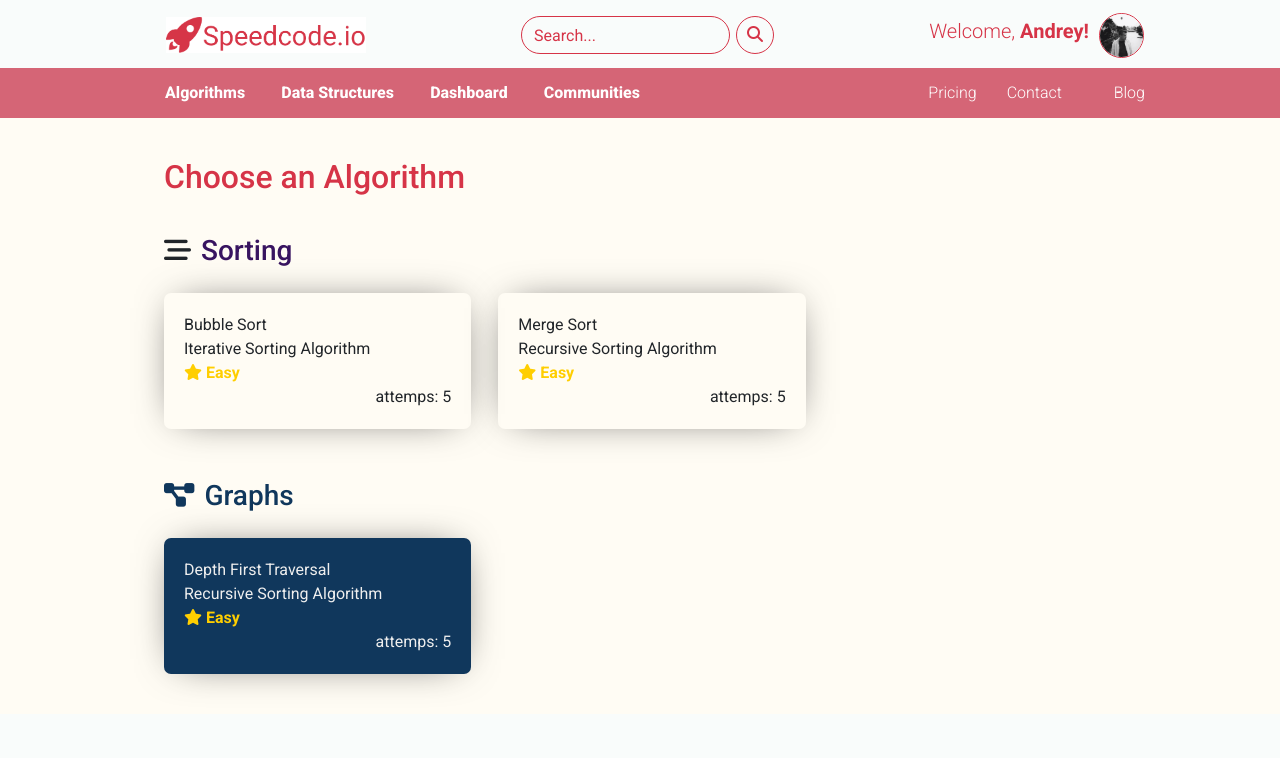
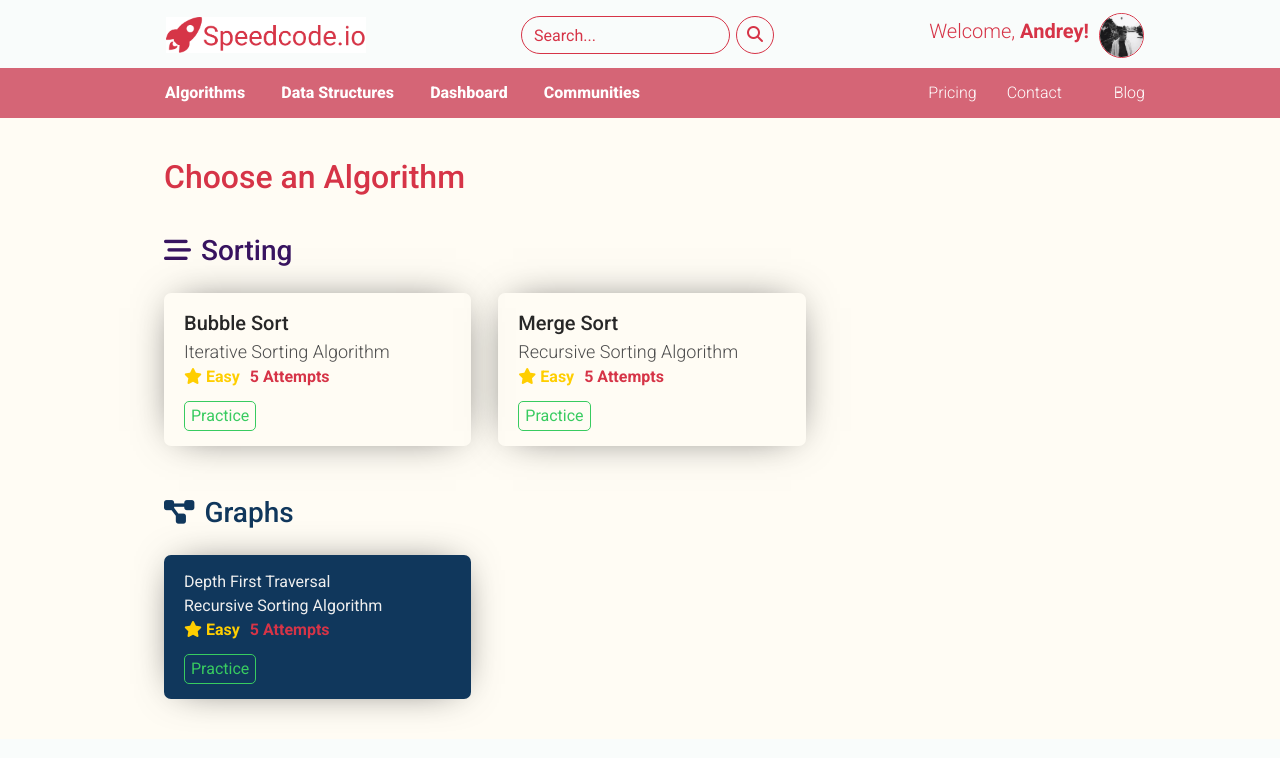
Before and after one commit to APNovichkov/SpeedCode.io, a React (Create React App) app: page /algorithms in a window 1280 px wide. Shown: the top 758 px of the page. Built offline with nearby package versions, Linux system fonts and the light colour scheme.

Commit message:
[add] Improved layout of card

```diff
--- a/src/App.css
+++ b/src/App.css
@@ -160,13 +160,18 @@ body {
 
 .overview-card {
   margin-right: 20px;
-  padding: 20px;
+  padding-left: 20px;
+  padding-right: 20px;
+  padding-top: 15px;
+  padding-bottom: 15px;
   border-radius: 7px;
   box-shadow: 0px 0px 40px -15px rgba(0,0,0,0.75);
 }
 
 .overview-card .attempts {
-  float: right;
+  padding-left: 10px;
+  font-weight: 600;
+  color: #d63447;
 }
 
 .stars-wrapper{
@@ -174,19 +179,33 @@ body {
   font-weight: 600;
 }
 
-/* Sorting */
+/* SORTING CARD */
 .overview-card-group.sorting .h3 {
   color: #381460;
 }
 
 .overview-card-group.sorting .icon {
-  /* color: #381460; */
+  color: #381460;
 }
 
 .overview-card .sorting {
   color: #27272727;
   border-color: #41186f;
-  /* background-color: #41186f; */
+  background-color: #ffffff;
+}
+
+.overview-card.sorting .overview-card-title{
+  font-weight: 500;
+  font-size: 20px;
+  color: #272727;
+  /* border-bottom: 2px solid #414141; */
+}
+
+.overview-card.sorting .overview-card-description {
+  font-weight: 300;
+  font-size: 18px;
+  color: #4d4d4d;
+
 }
 
 /* Graphs */
@@ -203,3 +222,25 @@ body {
   border-color: #10375c;
   background-color: #10375c;
 }
+
+.overview-card-buttons-wrapper{
+  margin-top: 12px;
+}
+
+.practice-button{
+  background-color: transparent;
+  border: 1px solid #272727;
+  border-radius: 5px;
+  height: 30px;
+  color: #38CB60;
+  border-color: #38CB60;
+}
+
+.practice-button:hover{
+  background-color: #38CB60;
+  border: 1px solid #272727;
+  border-radius: 5px;
+  height: 30px;
+  color: #ffffff;
+  border-color: #ffffff;
+}
--- a/src/components/overviewCard.js
+++ b/src/components/overviewCard.js
@@ -9,17 +9,27 @@ import Stars from "./stars";
 const OverviewCard = (props) => {
   let { name, description, difficulty, attempts, groupClass } = props;
 
+  const practiceButtonClicked = (event) => {
+    event.preventDefault();
+    console.log(`Clicked practice for ${name}`);
+  };
+
+
   return (
     <div className={`overview-card ${groupClass.toLowerCase()}`}>
-      <div>
-        <span className="overview-card-title">{name}</span>
-      </div>
-      <div>
-        <span className="overview-card-description">{description}</span>
-      </div>
+      <div className="overview-card-title">{name}</div>
+      <div className="overview-card-description">{description}</div>
+
       <div>
         <Stars numStars={1}></Stars>
-        <span className="attempts">attemps: {attempts}</span>
+        <span className="attempts">
+          {attempts} {attempts == 1 ? "Attempt" : "Attempts"}
+        </span>
+      </div>
+      <div className="overview-card-buttons-wrapper">
+        <button onClick={practiceButtonClicked} className="practice-button">
+          Practice
+        </button>
       </div>
     </div>
   );
--- a/src/components/stars.js
+++ b/src/components/stars.js
@@ -15,9 +15,9 @@ const Stars = (props) => {
   let { numStars } = props;
 
   return (
-    <div className="stars-wrapper">
+    <span className="stars-wrapper">
       <span className={STAR_CLASS}></span> {numStarsToLevel[numStars]}
-    </div>
+    </span>
   );
 };
 
```
